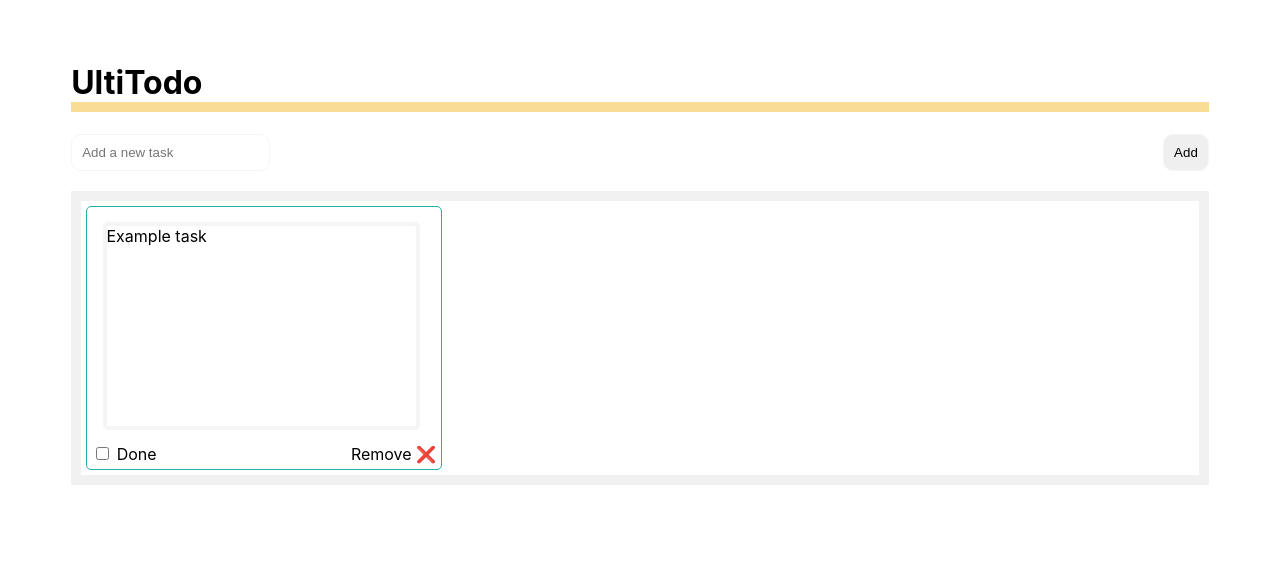
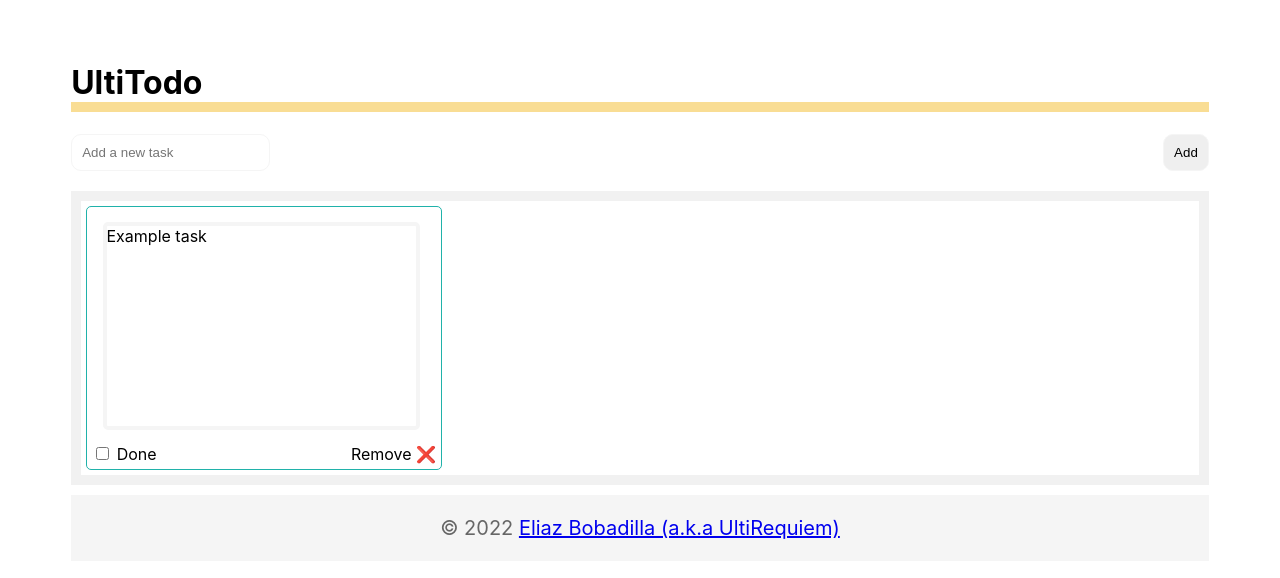
Before and after one commit to UltiRequiem/ultitodo, a Svelte app: page / in a window 1280 px wide. Shown: the top 578 px of the page. Built offline with nearby package versions, Linux system fonts and the light colour scheme.

Commit message:
:sparkles: Add footer again
closes #1

```diff
--- a/src/App.svelte
+++ b/src/App.svelte
@@ -1,5 +1,6 @@
 <script lang="ts" type="module">
   import todos, { storeKey } from "./store";
+  import Footer from "./components/Footer.svelte";
 
   let newItem = "";
   let todoList = todos;
@@ -60,6 +61,8 @@
       </div>
     {/each}
   </div>
+
+  <Footer />
 </main>
 
 <style>
--- a/src/components/Footer.svelte
+++ b/src/components/Footer.svelte
@@ -4,11 +4,15 @@
 </script>
 
 <footer>
-  <p>© {copyrightYear} Eliaz Bobadilla</p>
+  <p>
+    © {copyrightYear}
+    <a href="https://ultirequiem.com">Eliaz Bobadilla (a.k.a UltiRequiem) </a>
+  </p>
 </footer>
 
 <style>
   footer {
+    margin-top: 10px;
     background-color: #f5f5f5;
     text-align: center;
     padding: 1px;
```
